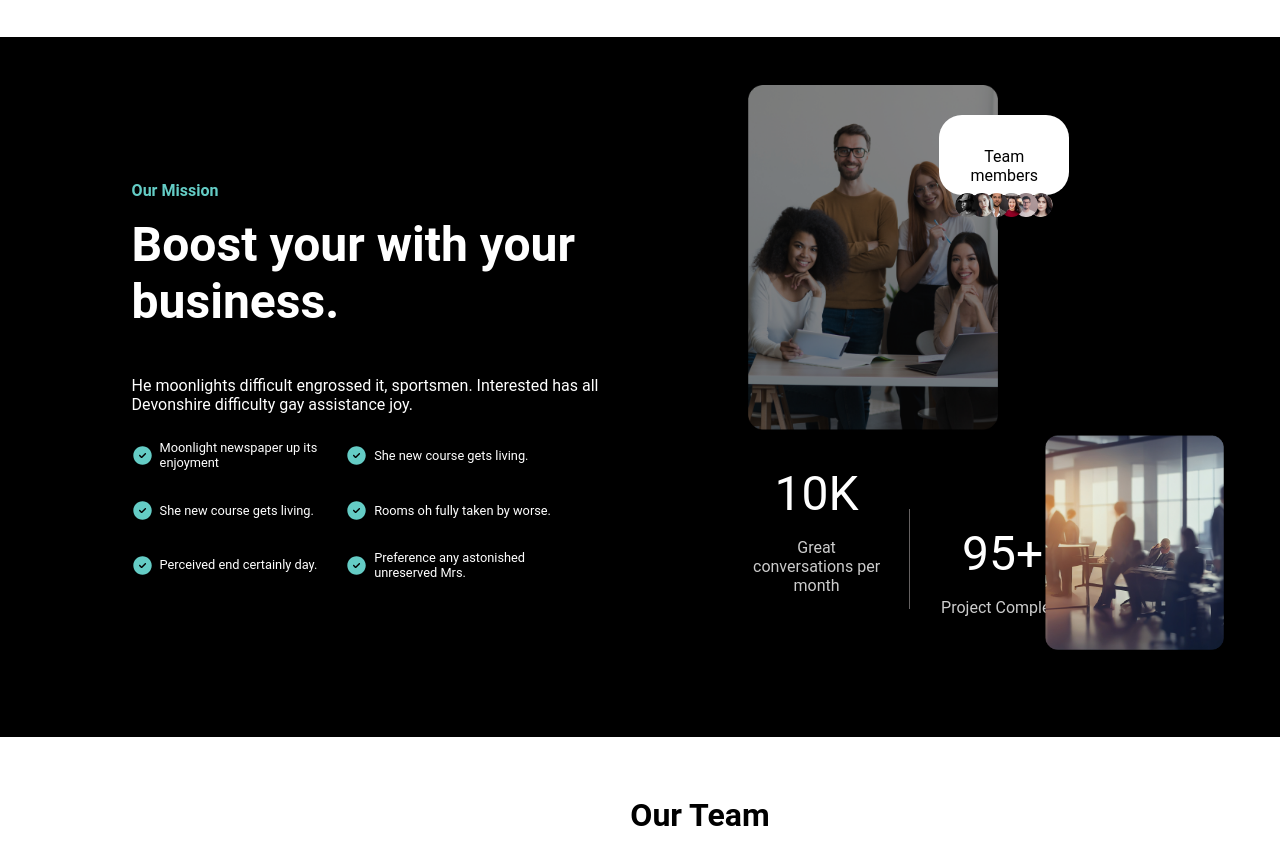
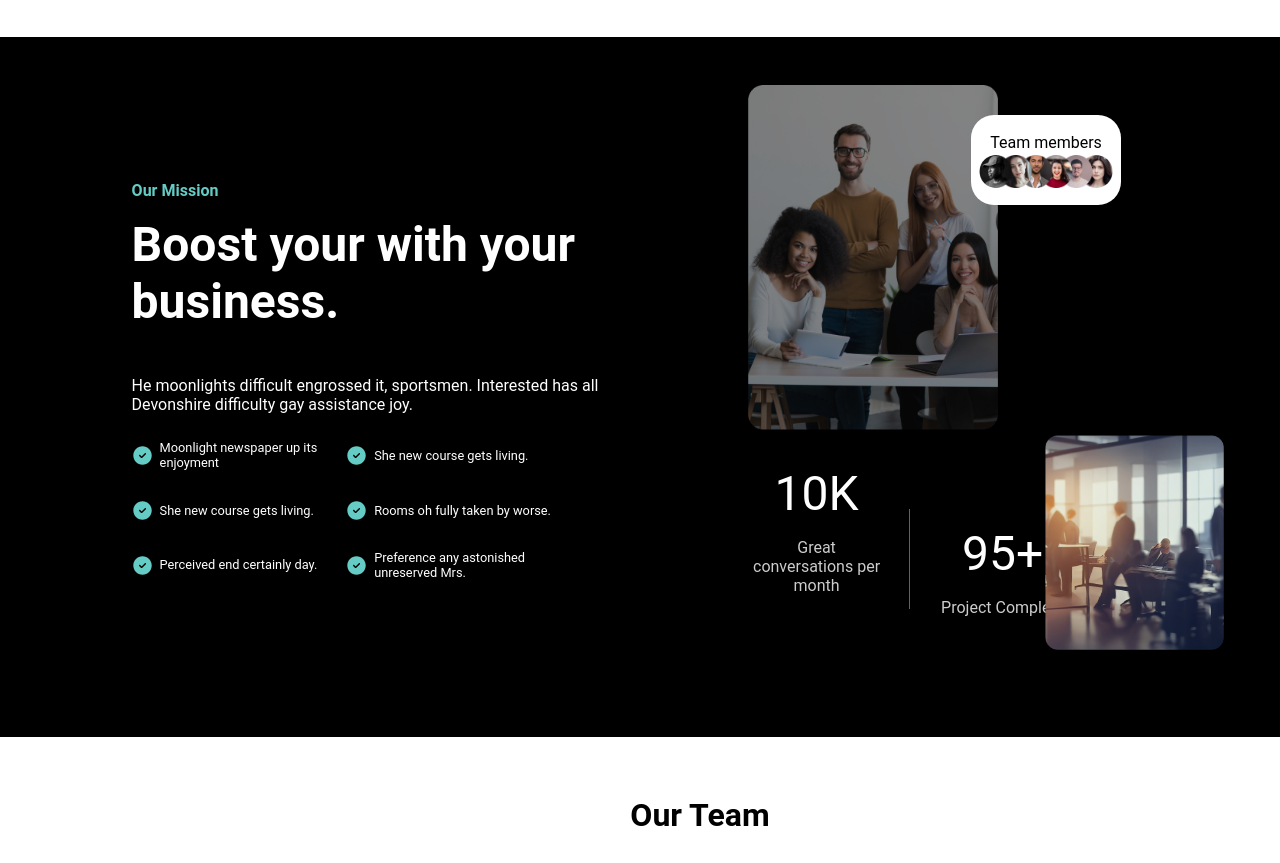
Before and after one commit to Khadijah-11/agency-website, a plain HTML site: page about-us.html in a window 1280 px wide. Shown: the part 1036-1899 px from the top of the page. Drawn offline with Linux system fonts and the light colour scheme.

Commit message:
All pages completed

```diff
--- a/css/about.css
+++ b/css/about.css
@@ -361,32 +361,34 @@ nav ul li a {
     text-align: center;
 
 }
-
-
 .team-box {
     position: absolute;
     top: 30px;
-    left: 43%; /* Adjust position as needed to be next to the first image */
+    left: 50%;
     background-color: #ffffff;
-    padding: 1em;
+    padding: 0.5em;
     border-radius: 23px;
     text-align: center;
     transform: translateX(-50%);
-    width: 130px;
-    height: 80px;
+    width: 150px;
+    height: 90px;
+    display: flex;
+    flex-direction: column;
+    justify-content: center;
 }
 
 .team-title {
     font-size: 1em;
     color: #000000;
-    margin-bottom: 0.5em;
+    margin-bottom: 0.2em;
+    margin-top: 0%;
 }
 
 .team-image {
     width: 100%;
     height: auto;
-    max-width: 300px; /* Adjust max-width as needed */
-    border-radius: 23px; /* Apply border radius to match the team-box */
+    max-width: 300px;
+    border-radius: 23px;
 }
 
 .our-team-section {
--- a/css/global.css
+++ b/css/global.css
@@ -237,8 +237,8 @@ body {
     color: #ffffff;
     margin-bottom: 3em;
     margin-left: 28em;
-    height: 30px;
-    width: 170px;
+    height: 40px;
+    width: 200px;
 
 }
 .black-icon {
```
